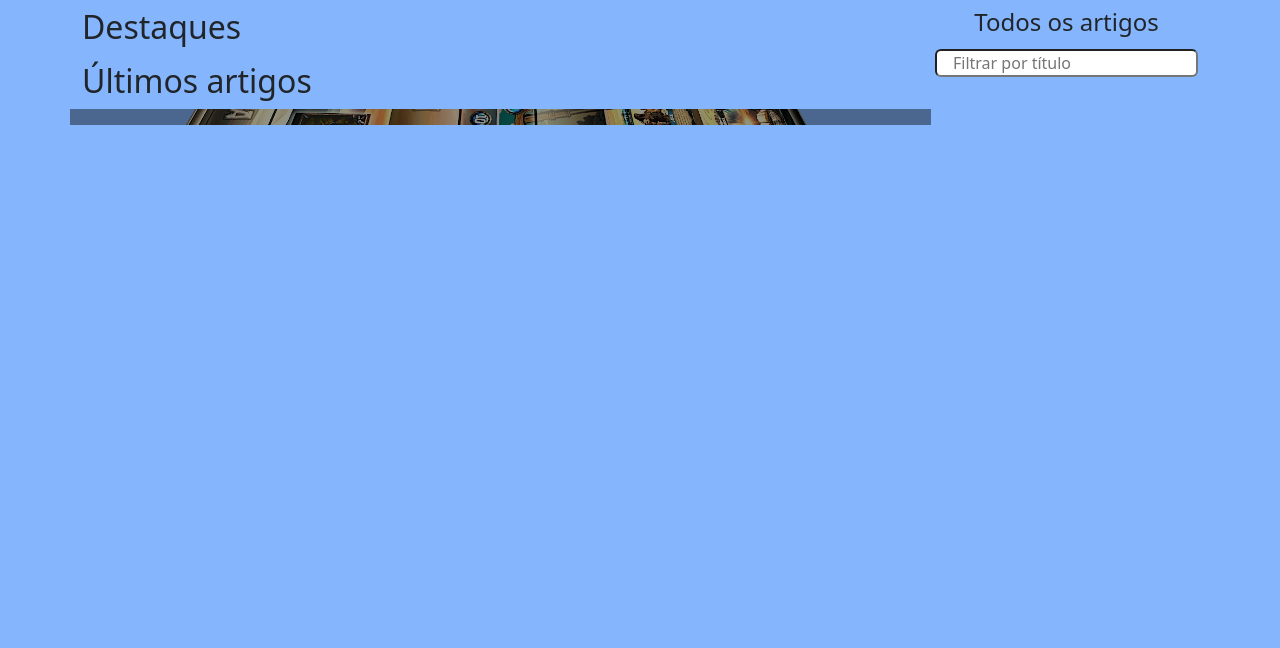
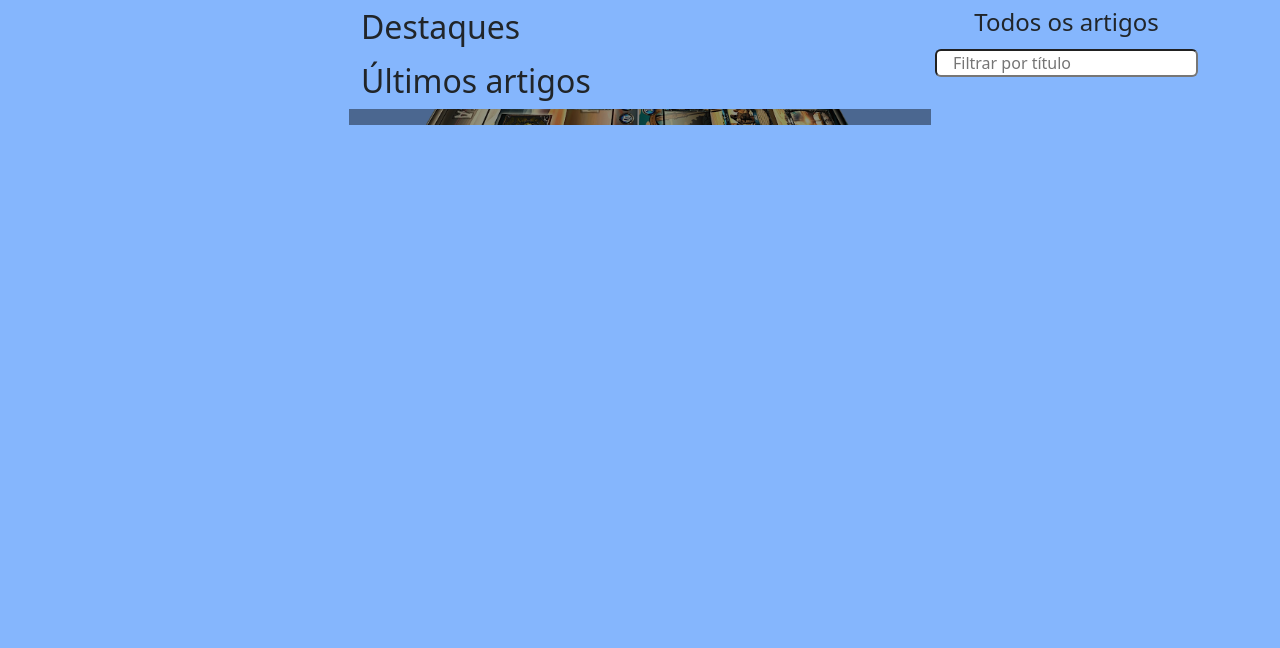
Before and after one commit to Marcosviana91/Faith_Battle_Site, a Django app: template novidades/templates/novidades.html in a window 1280 px wide. Shown: the part 56-704 px from the top of the page. Run offline with Django 5.2, Linux system fonts and the light colour scheme; the template is opened without the code that fills it, so the values that code supplies are empty; some libraries are stand-ins or nearby versions.

Commit message:
style - centralizar leiaute central

```diff
--- a/novidades/templates/novidades.html
+++ b/novidades/templates/novidades.html
@@ -12,7 +12,8 @@ Faith Battle - Novidades
 
 {% block 'body' %}
 <div class="d-flex">
-    <main id="novidades" class=" col-12 col-sm-9">
+    <div class="col-lg-3"></div>
+    <main id="novidades" class="col-12 col-sm-9 col-lg-6">
         <section id="destaques">
             <h2 class="pt-2">Destaques</h2>
             <!-- Inicio do Carousel -->
```
